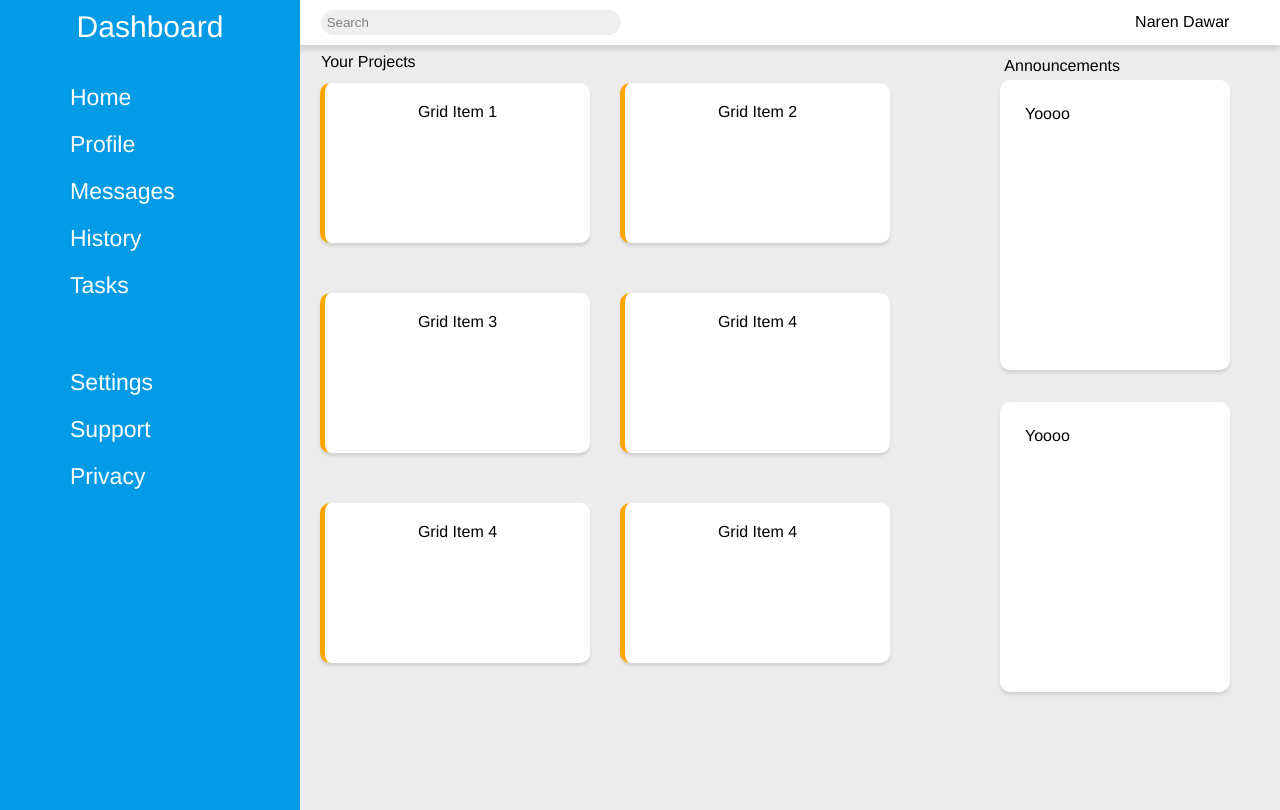
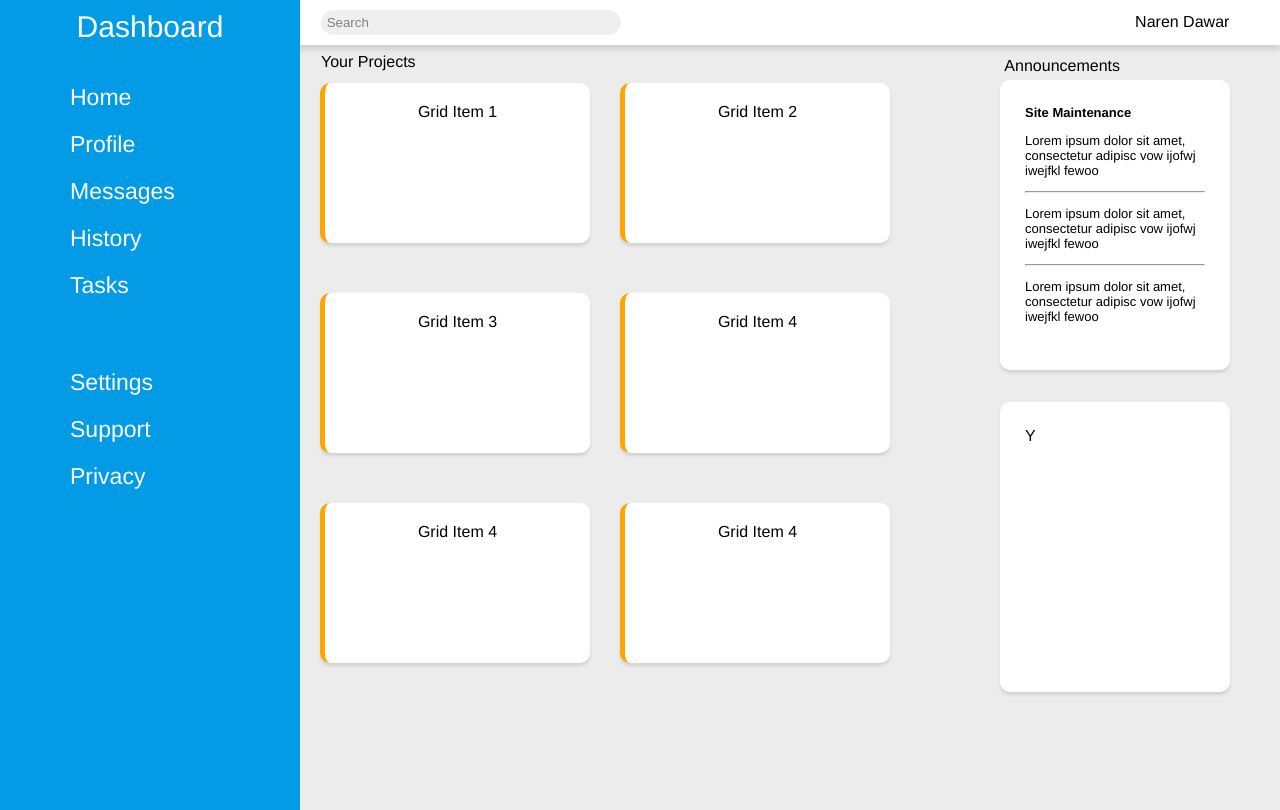
Before and after one commit to NarenDawar/admin-dashboard, a plain HTML site: page index.html in a window 1280 px wide. Drawn offline with Linux system fonts and the light colour scheme.

Commit message:
Adding and fixing text spaces

```diff
--- a/index.html
+++ b/index.html
@@ -39,10 +39,15 @@
         </div>
     </div>
     <div class="content2">
-        Yoooo
+        <b>Site Maintenance</b>
+        <p>Lorem ipsum dolor sit amet, consectetur adipisc vow ijofwj  iwejfkl fewoo</p>
+        <hr>
+        <p>Lorem ipsum dolor sit amet, consectetur adipisc vow ijofwj  iwejfkl fewoo</p>
+        <hr>
+        <p>Lorem ipsum dolor sit amet, consectetur adipisc vow ijofwj  iwejfkl fewoo</p>
     </div>
     <div class="content3">
-        Yoooo
+        Y
     </div>
 </body>
 </html>
--- a/styling.css
+++ b/styling.css
@@ -54,6 +54,7 @@ body {
 
     .content2 {
         background-color: white;
+        font-size: 13px;
         position: absolute;
         width: 180px;
         height: 30%;
```
